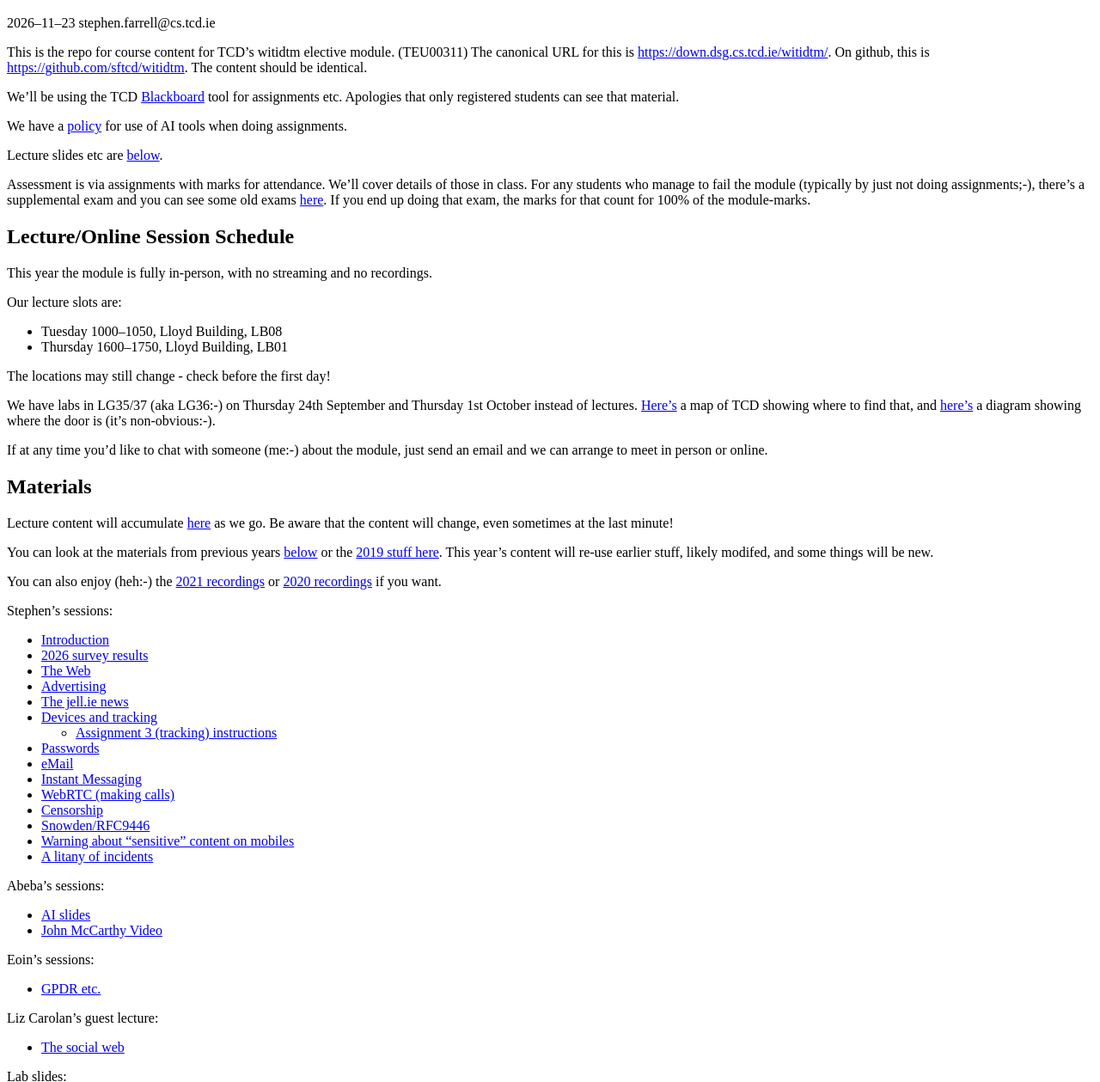
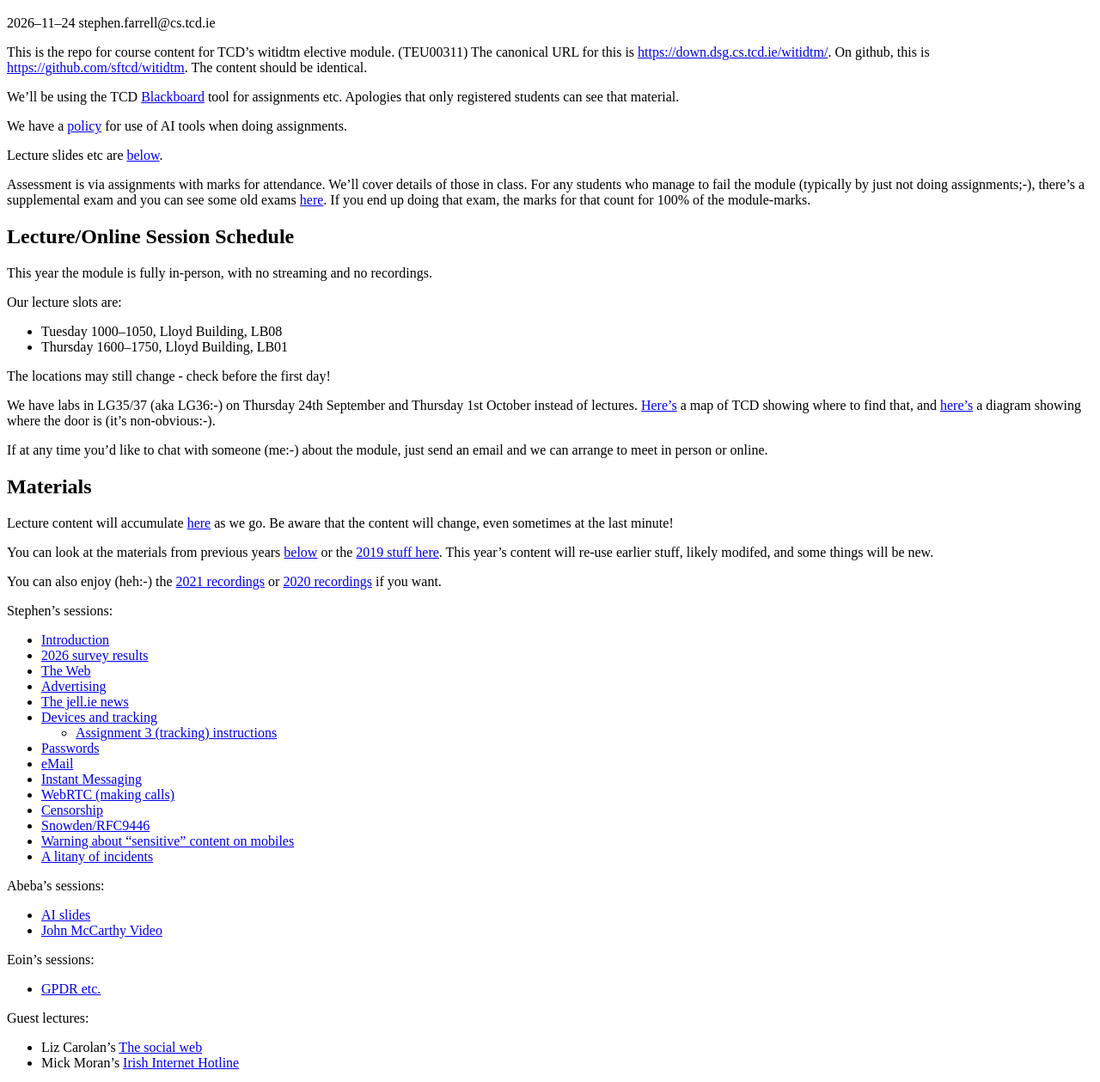
Before and after one commit to sftcd/witidtm, a plain HTML site: page index.html in a window 1280 px wide. Shown: the part 48-1307 px from the top of the page at 86% size. Drawn offline with Linux system fonts and the light colour scheme.

Commit message:
mickslides

```diff
--- a/index.html
+++ b/index.html
@@ -1,6 +1,6 @@
 <h1 id="whatistheinternetdoingtomewitidtm">What is the Internet doing to me? (witidtm)</h1>
 
-<p>2026&#8211;11&#8211;23 stephen.farrell@cs.tcd.ie</p>
+<p>2026&#8211;11&#8211;24 stephen.farrell@cs.tcd.ie</p>
 
 <p>This is the repo for course content for TCD&#8217;s witidtm elective module.
 (TEU00311) The canonical URL for this is
@@ -95,10 +95,11 @@ recordings</a> if you want.</p>
 <li><a href="lectures/2026-2027/eod-witidtm.pdf">GPDR etc.</a></li>
 </ul>
 
-<p>Liz Carolan&#8217;s guest lecture:</p>
+<p>Guest lectures:</p>
 
 <ul>
-<li><a href="lectures/2026-2027/liz-c-pub.pdf">The social web</a></li>
+<li>Liz Carolan&#8217;s <a href="lectures/2026-2027/liz-c-pub.pdf">The social web</a></li>
+<li>Mick Moran&#8217;s <a href="lectures/2026-2027/mickmoran-notes.pdf">Irish Internet Hotline</a></li>
 </ul>
 
 <p>Lab slides:</p>
```
Also changed, not shown: lectures/2026-2027/index.html (+2 -1 lines), 2 other files.
